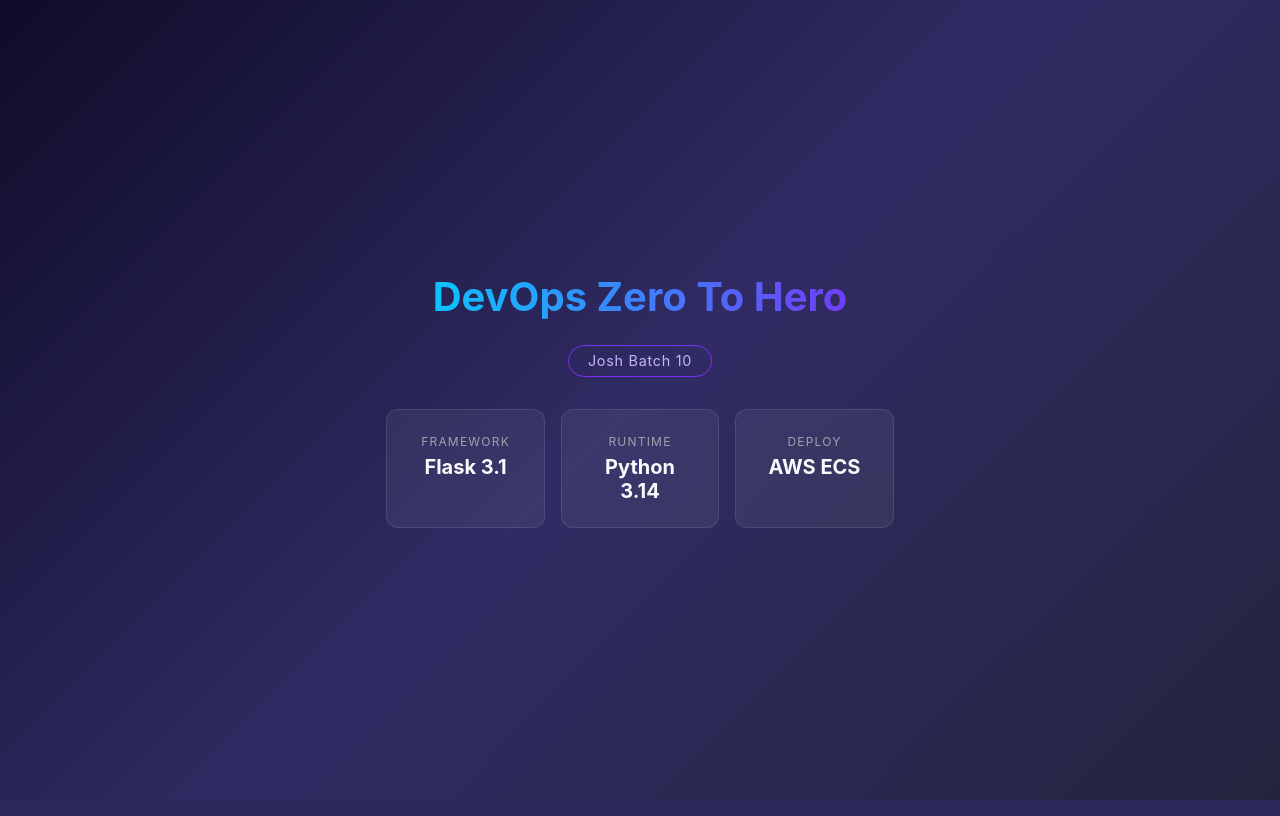
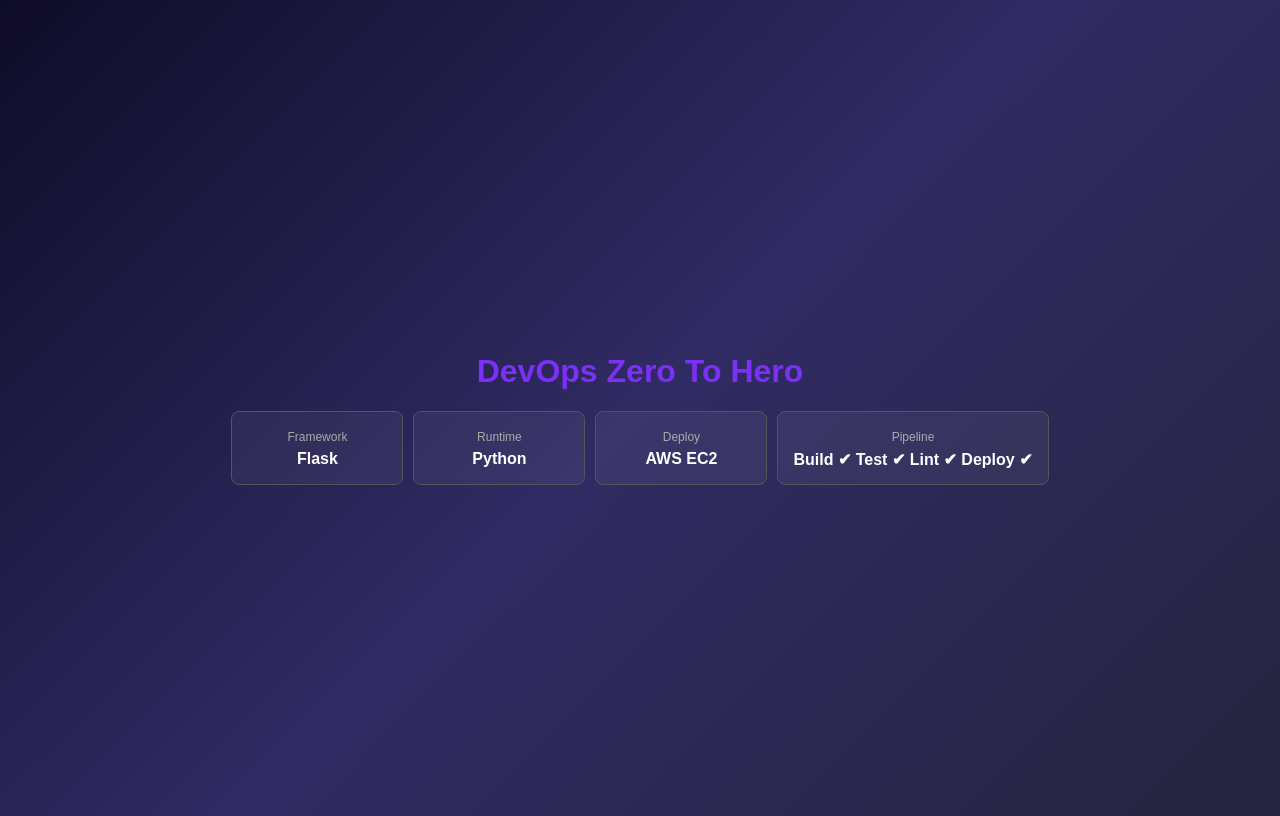
Before and after one commit to teja-afk/github-actions-zero-to-hero, a Flask app: page / in a window 1280 px wide. Run offline with Flask 3, Linux system fonts and the light colour scheme.

Commit message:
Added minor changes to app

```diff
--- a/templates/index.html
+++ b/templates/index.html
@@ -5,99 +5,86 @@
   <meta charset="UTF-8">
   <meta name="viewport" content="width=device-width, initial-scale=1.0">
   <title>DevOps Zero To Hero</title>
+
   <style>
-    * {
-      margin: 0;
-      padding: 0;
-      box-sizing: border-box;
-    }
-
     body {
       min-height: 100vh;
       display: flex;
       align-items: center;
       justify-content: center;
       background: linear-gradient(135deg, #0f0c29, #302b63, #24243e);
-      font-family: -apple-system, BlinkMacSystemFont, "Segoe UI", Roboto, Helvetica, Arial, sans-serif;
-      color: #e0e0e0;
+      font-family: Arial, sans-serif;
+      color: white;
     }
 
     .container {
       text-align: center;
-      padding: 2rem;
-      max-width: 640px;
     }
 
     h1 {
-      font-size: 2.5rem;
-      margin-bottom: 0.5rem;
-      background: linear-gradient(90deg, #00d2ff, #7b2ff7);
-      -webkit-background-clip: text;
-      -webkit-text-fill-color: transparent;
-    }
-
-    .badge {
-      display: inline-block;
-      margin: 1rem 0 2rem;
-      padding: 0.4rem 1.2rem;
-      border: 1px solid #7b2ff7;
-      border-radius: 999px;
-      font-size: 0.9rem;
-      color: #c4b5fd;
-      letter-spacing: 0.05em;
+      color: #7b2ff7;
     }
 
     .cards {
       display: flex;
-      gap: 1rem;
+      gap: 10px;
       justify-content: center;
       flex-wrap: wrap;
+      margin-top: 20px;
     }
 
     .card {
-      background: rgba(255, 255, 255, 0.06);
-      border: 1px solid rgba(255, 255, 255, 0.1);
-      border-radius: 12px;
-      padding: 1.5rem 1.8rem;
-      min-width: 150px;
-      flex: 1;
+      border: 1px solid #555;
+      border-radius: 8px;
+      padding: 15px;
+      min-width: 140px;
+      background: rgba(255, 255, 255, 0.05);
     }
 
     .card span {
-      display: block;
-      font-size: 0.75rem;
-      text-transform: uppercase;
-      letter-spacing: 0.1em;
-      color: #9ca3af;
-      margin-bottom: 0.4rem;
+      font-size: 12px;
+      color: #aaa;
     }
 
     .card strong {
-      font-size: 1.25rem;
-      color: #f9fafb;
+      display: block;
+      margin-top: 5px;
     }
   </style>
 </head>
 
 <body>
+
   <div class="container">
+
     <h1>DevOps Zero To Hero</h1>
-    <div class="badge">Josh Batch 10</div>
+
     <div class="cards">
+
       <div class="card">
         <span>Framework</span>
-        <strong>Flask 3.1</strong>
+        <strong>Flask</strong>
       </div>
+
       <div class="card">
         <span>Runtime</span>
-        <strong>Python 3.14</strong>
+        <strong>Python</strong>
       </div>
+
       <div class="card">
         <span>Deploy</span>
-        <strong>AWS ECS</strong>
+        <strong>AWS EC2</strong>
       </div>
+
+      <div class="card">
+        <span>Pipeline</span>
+        <strong>Build ✔ Test ✔ Lint ✔ Deploy ✔</strong>
+      </div>
+
     </div>
+
   </div>
+
 </body>
 
 </html>
```
